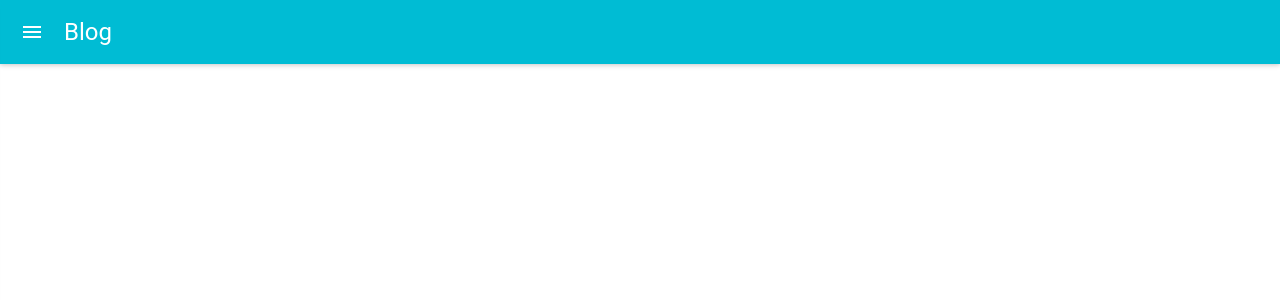
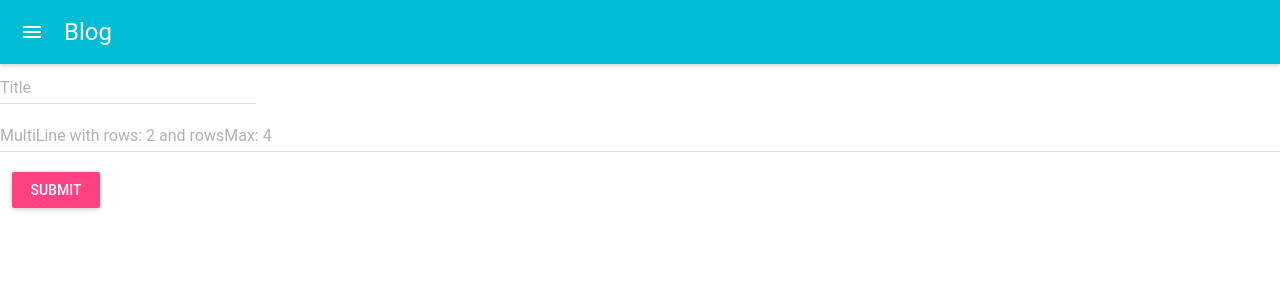
Before and after one commit to joanithagomez/Blog-Application, a React (Create React App) app: page /newblog in a window 1280 px wide. Shown: the top 300 px of the page. Built offline with nearby package versions, Linux system fonts and the light colour scheme; no server answers.

Commit message:
Added new component for new blog

```diff
--- a/src/Blog.js
+++ b/src/Blog.js
@@ -1,12 +1,10 @@
 import React, { Component } from "react";
 // import FlatButton from "material-ui/FlatButton";
 import RaisedButton from "material-ui/RaisedButton";
-import TextField from "material-ui/TextField";
+// import TextField from "material-ui/TextField";
 // import AppBar from "material-ui/AppBar";
-// import TableContainer from './TableContainer';
+import { NavLink } from "react-router-dom";
 import "./Blog.css";
-import { libFetch } from "./lib";
-import queryString from "query-string";
 import {
   Table,
   TableBody,
@@ -36,13 +34,9 @@ class Blog extends Component {
   constructor(props) {
     super(props);
     this.state = {
-      formvalues: {},
       posts: [],
       selected: [0]
     };
-
-    this.handleSubmit = this.handleSubmit.bind(this);
-    this.handleChange = this.handleChange.bind(this);
   }
 
   handleRowSelection = selectedRows => {
@@ -67,35 +61,35 @@ class Blog extends Component {
         });
       });
   }
-
-  handleChange(event) {
-    event.preventDefault();
-    let formvalues = this.state.formvalues;
-    let name = event.target.name;
-    let value = event.target.value;
-    formvalues[name] = value;
-
-    this.setState({
-      formvalues
-    });
-  }
-
-  handleSubmit(event) {
-    const data = [];
-
-    data.title = this.state.formvalues["title"];
-    data.content = this.state.formvalues["content"];
-    const stringified = queryString.stringify(data);
-    var self = this;
-    // var array = [];
-    libFetch("/blog/blog_action.jsp", "POST", stringified).then(function(
-      response
-    ) {
-      response.text().then(function(text) {
-        self.fetchblogs();
-      });
-    });
-  }
+  //
+  // handleChange(event) {
+  //   event.preventDefault();
+  //   let formvalues = this.state.formvalues;
+  //   let name = event.target.name;
+  //   let value = event.target.value;
+  //   formvalues[name] = value;
+  //
+  //   this.setState({
+  //     formvalues
+  //   });
+  // }
+  //
+  // handleSubmit(event) {
+  //   const data = [];
+  //
+  //   data.title = this.state.formvalues["title"];
+  //   data.content = this.state.formvalues["content"];
+  //   const stringified = queryString.stringify(data);
+  //   var self = this;
+  //   // var array = [];
+  //   libFetch("/blog/blog_action.jsp", "POST", stringified).then(function(
+  //     response
+  //   ) {
+  //     response.text().then(function(text) {
+  //       self.fetchblogs();
+  //     });
+  //   });
+  // }
 
   render() {
     var rows = [];
@@ -117,7 +111,7 @@ class Blog extends Component {
     return (
       <div>
         <RaisedButton
-          onClick={this.handleAdd}
+          containerElement={<NavLink to="/newblog" />}
           label="New Blog"
           primary={true}
           style={style}
@@ -132,28 +126,6 @@ class Blog extends Component {
           </TableHeader>
           <TableBody>{rows}</TableBody>
         </Table>
-
-        {/* post form */}
-        <TextField
-          name="title"
-          onChange={this.handleChange}
-          hintText="Title"
-          multiLine={true}
-          rows={1}
-        />
-        <TextField
-          name="content"
-          onChange={this.handleChange}
-          hintText="MultiLine with rows: 2 and rowsMax: 4"
-          multiLine={true}
-          fullWidth={true}
-        />
-        <RaisedButton
-          onClick={this.handleSubmit}
-          label="Submit"
-          secondary={true}
-          style={style}
-        />
       </div>
     );
   }
--- a/src/Header.js
+++ b/src/Header.js
@@ -15,7 +15,6 @@ class Header extends Component {
   }
 
   handleToggle = () => {
-    console.log("Left clicked");
     this.setState({ open: !this.state.open });
   };
   handleClose = () => this.setState({ open: false });
--- a/src/LinkSetup.js
+++ b/src/LinkSetup.js
@@ -7,6 +7,7 @@ import SiteDefacing from "./SiteDefacing";
 import CookieDemo from "./CookieDemo";
 import RegisterLogin from "./RegisterLogin";
 import Blog from "./Blog";
+import NewBlog from "./NewBlog";
 
 class LinkSetup extends Component {
   render() {
@@ -26,6 +27,7 @@ class LinkSetup extends Component {
           ) : (
             <Route exact path="/" render={MyRegisterLogin} />
           )}
+          <Route path="/newblog" component={NewBlog} />
           <Route path="/xssdemo" component={Xss} />
           <Route path="/websitedefacing" component={SiteDefacing} />
           <Route path="/enc-decr" component={EncryptionDecryption} />
--- /dev/null
+++ b/src/NewBlog.js
@@ -0,0 +1,94 @@
+import React, { Component } from "react";
+import RaisedButton from "material-ui/RaisedButton";
+import TextField from "material-ui/TextField";
+import { NavLink } from "react-router-dom";
+import { libFetch } from "./lib";
+import queryString from "query-string";
+
+class NewBlog extends Component {
+  constructor(props) {
+    super(props);
+    this.state = {
+      formvalues: {},
+      posts: [],
+      selected: [0]
+    };
+    this.handleSubmit = this.handleSubmit.bind(this);
+    this.handleChange = this.handleChange.bind(this);
+  }
+  fetchblogs() {
+    fetch("/blog/blog_list.jsp", {
+      method: "GET",
+      credentials: "include"
+    })
+      .then(response => response.json())
+      .then(data => {
+        this.setState({
+          posts: data
+        });
+      });
+  }
+
+  handleChange(event) {
+    event.preventDefault();
+    let formvalues = this.state.formvalues;
+    let name = event.target.name;
+    let value = event.target.value;
+    formvalues[name] = value;
+
+    this.setState({
+      formvalues
+    });
+  }
+
+  handleSubmit(event) {
+    const data = [];
+
+    data.title = this.state.formvalues["title"];
+    data.content = this.state.formvalues["content"];
+    const stringified = queryString.stringify(data);
+    var self = this;
+    // var array = [];
+    libFetch("/blog/blog_action.jsp", "POST", stringified).then(function(
+      response
+    ) {
+      response.text().then(function(text) {
+        self.fetchblogs();
+      });
+    });
+  }
+
+  render() {
+    const style = {
+      margin: 12
+    };
+    return (
+      <div>
+        {" "}
+        <TextField
+          name="title"
+          onChange={this.handleChange}
+          hintText="Title"
+          multiLine={true}
+          rows={1}
+        />
+        <TextField
+          name="content"
+          onChange={this.handleChange}
+          hintText="MultiLine with rows: 2 and rowsMax: 4"
+          multiLine={true}
+          fullWidth={true}
+        />
+        <RaisedButton
+          onClick={this.handleSubmit}
+          containerElement={<NavLink to="/" />}
+          label="Submit"
+          secondary={true}
+          style={style}
+        />
+      </div>
+    );
+  }
+}
+
+export default NewBlog;
--- a/src/RegisterLogin.js
+++ b/src/RegisterLogin.js
@@ -4,7 +4,6 @@ import Register from "./Register";
 import PublicHome from "./PublicHome";
 class RegisterLogin extends Component {
   render() {
-    console.log(this);
     return (
       <span>
         <Register />
```
Also changed, not shown: src/App.js (+0 -18 lines).
